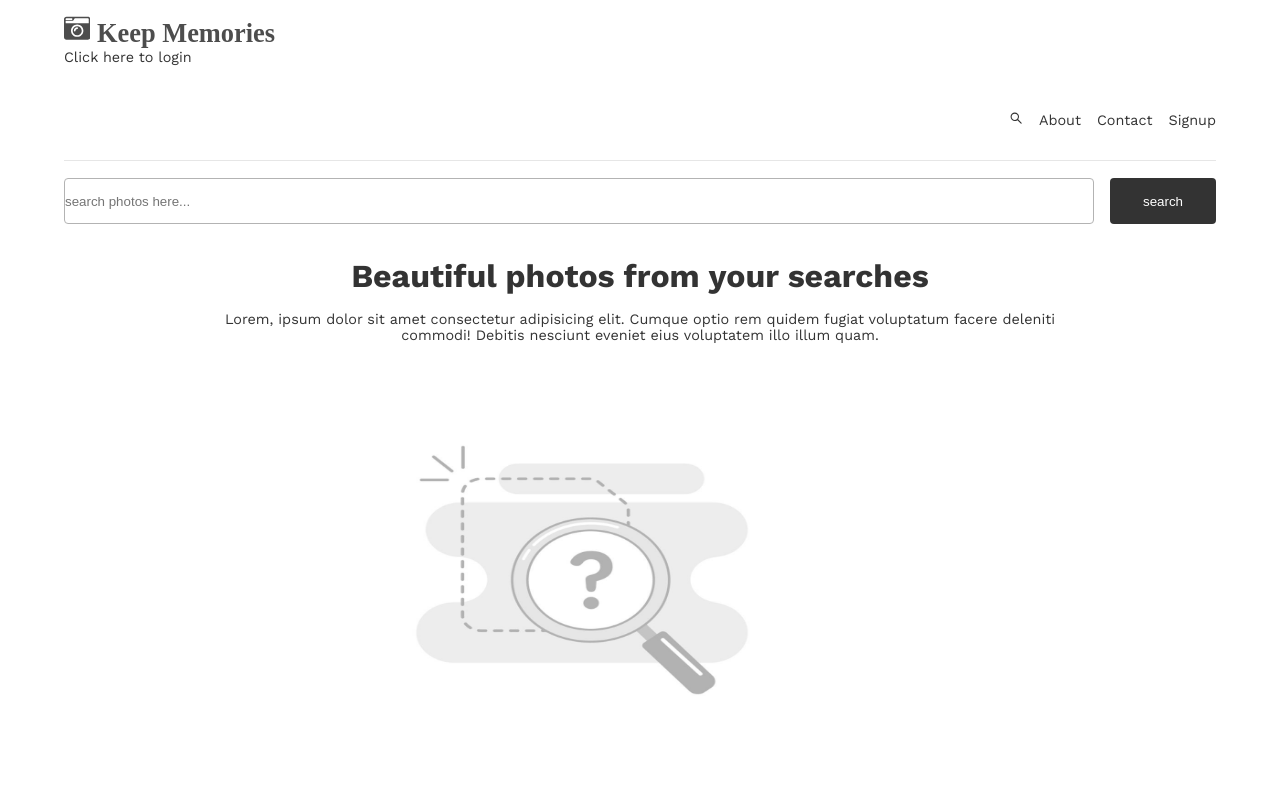
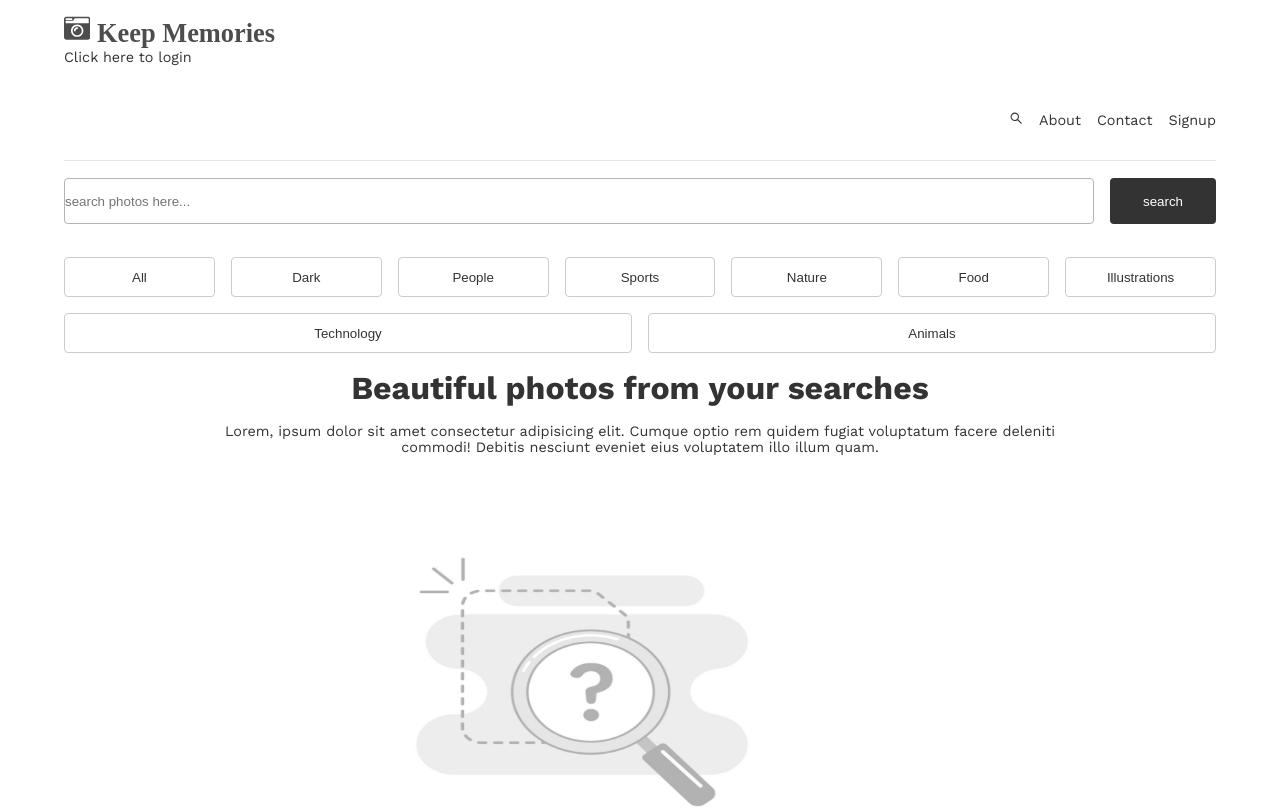
Before and after one commit to stack-engineers/keep.memories.com, a React (Vite) app in the folder frontend/: page /filter/searches in a window 1280 px wide. Shown: the top 808 px of the page. Built offline with nearby package versions, Linux system fonts and the light colour scheme; a web font is replaced by a local one.

Commit message:
made some changes, added readme.md file, and removed header component

```diff
--- a/frontend/src/pages/Contact.Us.Page.tsx
+++ b/frontend/src/pages/Contact.Us.Page.tsx
@@ -56,6 +56,22 @@ function ContactPage() {
                 </li>
               ))}
             </ul>
+            <form
+              action="mailto:robertsims7076@gmail.com"
+              method="post"
+              acceptCharset="utf8"
+            >
+              <input
+                type="text"
+                name="message"
+                id="message"
+                placeholder="message here"
+                aria-placeholder="message here"
+                required
+                aria-required
+              />
+              <button type="submit">send</button>
+            </form>
           </div>
         </article>
       </section>
--- a/frontend/src/pages/Filter.Bar.Page.tsx
+++ b/frontend/src/pages/Filter.Bar.Page.tsx
@@ -98,6 +98,211 @@ function FilterBar() {
             search
           </button>
         </div>
+        <div className="filter-categories">
+          <button
+            type="button"
+            onClick={async (event) => {
+              event.stopPropagation();
+              const request = await axios.get(
+                "http://localhost:3500/resources",
+                {
+                  headers: {
+                    Authorization: "",
+                  },
+                }
+              );
+
+              const response = await request.data;
+              setSearches(response);
+            }}
+          >
+            All
+          </button>
+          <button
+            type="button"
+            onClick={async (event) => {
+              event.stopPropagation();
+              const request = await axios.get(
+                "http://localhost:3500/resources",
+                {
+                  headers: {
+                    Authorization: "",
+                  },
+                }
+              );
+
+              const response = await request.data;
+              setSearches(
+                response.filter((index: Resource) => {
+                  return index.category === "dark";
+                })
+              );
+            }}
+          >
+            Dark
+          </button>
+          <button
+            type="button"
+            onClick={async (event) => {
+              event.stopPropagation();
+              const request = await axios.get(
+                "http://localhost:3500/resources",
+                {
+                  headers: {
+                    Authorization: "",
+                  },
+                }
+              );
+
+              const response = await request.data;
+              setSearches(
+                response.filter((index: Resource) => {
+                  return index.category === "people";
+                })
+              );
+            }}
+          >
+            People
+          </button>
+          <button
+            type="button"
+            onClick={async (event) => {
+              event.stopPropagation();
+              const request = await axios.get(
+                "http://localhost:3500/resources",
+                {
+                  headers: {
+                    Authorization: "",
+                  },
+                }
+              );
+
+              const response = await request.data;
+              setSearches(
+                response.filter((index: Resource) => {
+                  return index.category === "sports";
+                })
+              );
+            }}
+          >
+            Sports
+          </button>
+          <button
+            type="button"
+            onClick={async (event) => {
+              event.stopPropagation();
+              const request = await axios.get(
+                "http://localhost:3500/resources",
+                {
+                  headers: {
+                    Authorization: "",
+                  },
+                }
+              );
+
+              const response = await request.data;
+              setSearches(
+                response.filter((index: Resource) => {
+                  return index.category === "nature";
+                })
+              );
+            }}
+          >
+            Nature
+          </button>
+          <button
+            type="button"
+            onClick={async (event) => {
+              event.stopPropagation();
+              const request = await axios.get(
+                "http://localhost:3500/resources",
+                {
+                  headers: {
+                    Authorization: "",
+                  },
+                }
+              );
+
+              const response = await request.data;
+              setSearches(
+                response.filter((index: Resource) => {
+                  return index.category === "food";
+                })
+              );
+            }}
+          >
+            Food
+          </button>
+          <button
+            type="button"
+            onClick={async (event) => {
+              event.stopPropagation();
+              const request = await axios.get(
+                "http://localhost:3500/resources",
+                {
+                  headers: {
+                    Authorization: "",
+                  },
+                }
+              );
+
+              const response = await request.data;
+              setSearches(
+                response.filter((index: Resource) => {
+                  return index.category === "illustrations";
+                })
+              );
+            }}
+          >
+            Illustrations
+          </button>
+          <button
+            type="button"
+            onClick={async (event) => {
+              event.stopPropagation();
+              const request = await axios.get(
+                "http://localhost:3500/resources",
+                {
+                  headers: {
+                    Authorization: "",
+                  },
+                }
+              );
+
+              const response = await request.data;
+              setSearches(
+                response.filter((index: Resource) => {
+                  return index.category === "technology";
+                })
+              );
+            }}
+          >
+            Technology
+          </button>
+          <button
+            type="button"
+            onClick={async (event) => {
+              event.stopPropagation();
+              const request = await axios.get(
+                "http://localhost:3500/resources",
+                {
+                  headers: {
+                    Authorization: "",
+                  },
+                }
+              );
+
+              const response = await request.data;
+              setSearches(
+                response.filter((index: Resource) => {
+                  return index.category === "animals";
+                })
+              );
+            }}
+          >
+            Animals
+          </button>
+        </div>
         <h1>Beautiful photos from your searches</h1>
         <p>
           Lorem, ipsum dolor sit amet consectetur adipisicing elit. Cumque optio
--- a/frontend/src/pages/Public.Page.tsx
+++ b/frontend/src/pages/Public.Page.tsx
@@ -5,7 +5,6 @@ import { Link } from "react-router-dom";
 import FooterComponent from "../components/Footer.Component";
 import LogoutAlertBox from "../components/Logout.Alert.Box.Component";
 import adminContext from "../context/adminContext";
-import HeaderComponent from "../components/Header.Component";
 
 function PublicPage() {
   const context: string = React.useContext(adminContext) as string;
@@ -102,11 +101,10 @@ function PublicPage() {
   return (
     <>
       <NavigationBarComponent />
-      <HeaderComponent />
       <main className={String("public-page")}>
         <br />
         <br />
-        <h1>{String("our gallery").toLocaleUpperCase()}</h1>
+        <h1>{String("all in our photo gallery").toLocaleUpperCase()}</h1>
         <p>
           Lorem ipsum dolor sit amet consectetur, adipisicing elit. Totam non
           asperiores vel aspernatur, distinctio voluptatum soluta esse ab vero
--- a/frontend/src/pages/categories/All.tsx
+++ b/frontend/src/pages/categories/All.tsx
@@ -41,7 +41,7 @@ function All() {
         <NavigationBarComponent />
         <br />
         <section className="all">
-          <h1>Beautiful photos in our gallery</h1>
+          <h1>Photos in our gallery to get you inspired</h1>
           <p>
             Lorem, ipsum dolor sit amet consectetur adipisicing elit. Cumque
             optio rem quidem fugiat voluptatum facere deleniti commodi! Debitis
--- a/frontend/src/stylesheets/main.stylesheet-2.css
+++ b/frontend/src/stylesheets/main.stylesheet-2.css
@@ -571,4 +571,5 @@ section[class="upload-form"] > form :is(div) {
   font-size: .9em;
   font-weight: normal;
   color: hsl(0, 0%, 20%);
+  text-align: center;
 }
--- a/frontend/src/stylesheets/main.stylesheet-3.css
+++ b/frontend/src/stylesheets/main.stylesheet-3.css
@@ -451,6 +451,31 @@ section[class="contact-us-page"] > article :is(div) :is(ul) > li {
   font-weight: normal;
   color: hsl(0, 0%, 20%);
 }
+section[class="contact-us-page"] > article :is(div) :is(form) {
+  min-height: 4em;
+  width: min(100%, 100%);
+  display: flex;
+  align-items: center;
+  justify-content: flex-start;
+  flex-direction: row;
+  flex-flow: row wrap;
+  gap: 0.5em;
+}
+section[class="contact-us-page"] > article :is(div) :is(form) :where(input) {
+  height: 4em;
+  width: min(85%, 85%);
+  border: 1px solid hsl(0, 0%, 80%);
+  border-radius: .3em;
+}
+section[class="contact-us-page"] > article :is(div) :is(form) :where(button) {
+  height: 4em;
+  width: 6em;
+  border: 1px solid hsl(0, 0%, 80%);
+  border-radius: .3em;
+  background-color: hsl(0, 0%, 20%);
+  color: #fff;
+  cursor: pointer;
+}
 
 /*  */
 section[class="filter-bar"] {
@@ -503,6 +528,26 @@ section[class="filter-bar"] > p {
   color: hsl(0, 0%, 20%);
   text-align: center;
   max-width: 60em;
+}
+.filter-categories {
+  min-height: 3em;
+  width: min(90%, 90%);
+  display: flex;
+  align-items: center;
+  justify-content: center;
+  flex-direction: row;
+  flex-flow: row wrap;
+  gap: 1em;
+}
+.filter-categories > button {
+  height: 3em;
+  width: min(100%, 10em);
+  border-radius: .3em;
+  border: 1px solid hsl(0, 0%, 80%);
+  color: hsl(0, 0%, 20%);
+  background-color: transparent;
+  cursor: pointer;
+  flex-grow: 1;
 }
 section[class="filter-bar"] > article {
   min-height: 30vh;
--- a/frontend/src/stylesheets/responsive.css
+++ b/frontend/src/stylesheets/responsive.css
@@ -1,5 +1,17 @@
 /* Small devices (phones, 600px and down) */
 @media only screen and (max-width: 600px) {
+    header {
+      min-height: 30em;
+    }
+    header > article {
+      min-height: 27em;
+    }
+    header > article :is(h1) {
+      font-size: 2em;
+    }
+    header > article :is(p) {
+      font-size: .8em;
+    }
     section[class="about-us-page"] > article :is(div) > h1 {
         font-size: 1.7em;
       }
```
Also changed, not shown: frontend/src/components/Header.Component.tsx (deleted, +0 -33 lines), frontend/src/stylesheets/main.stylesheet.css (+36 -16 lines).
